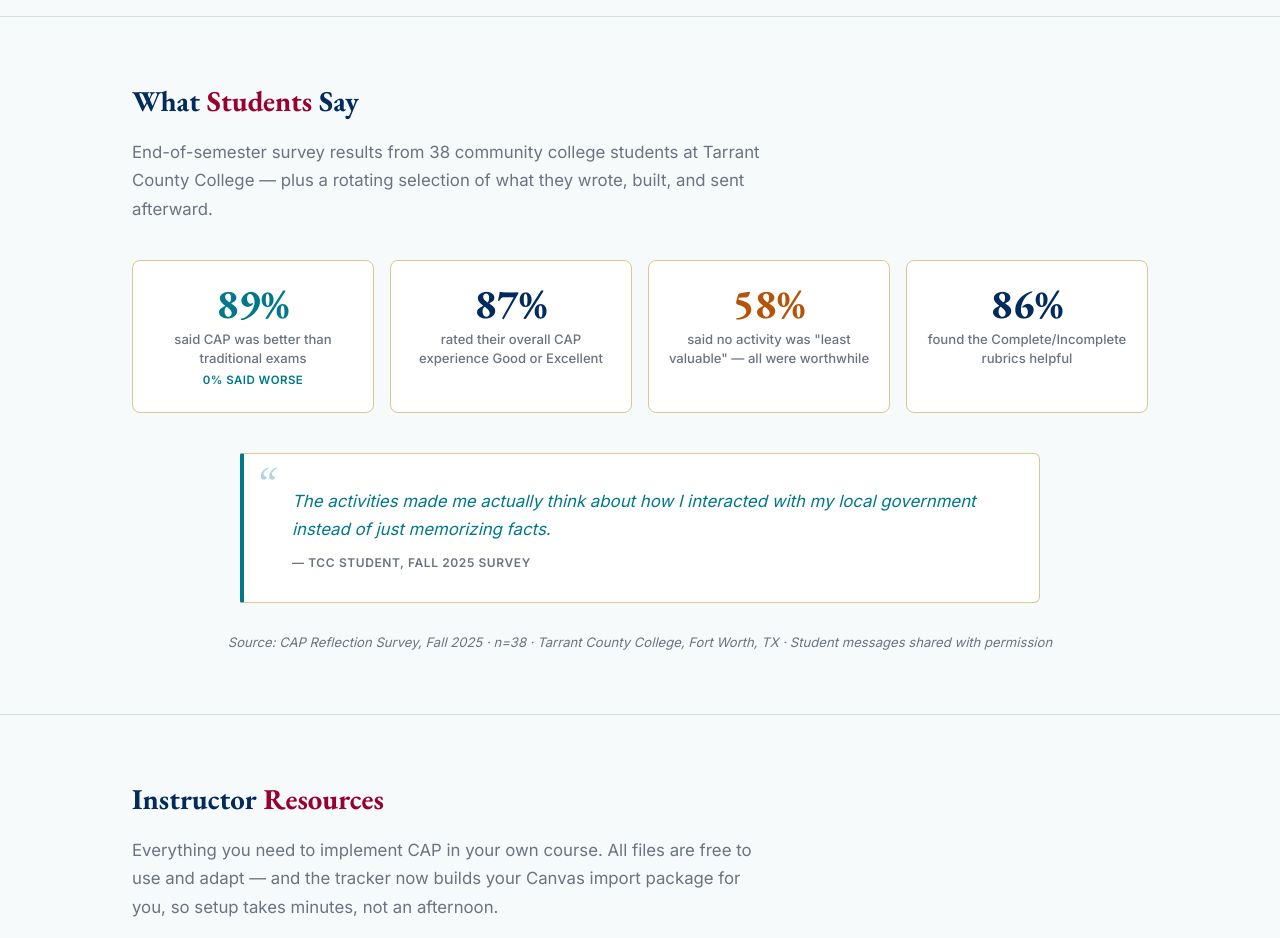
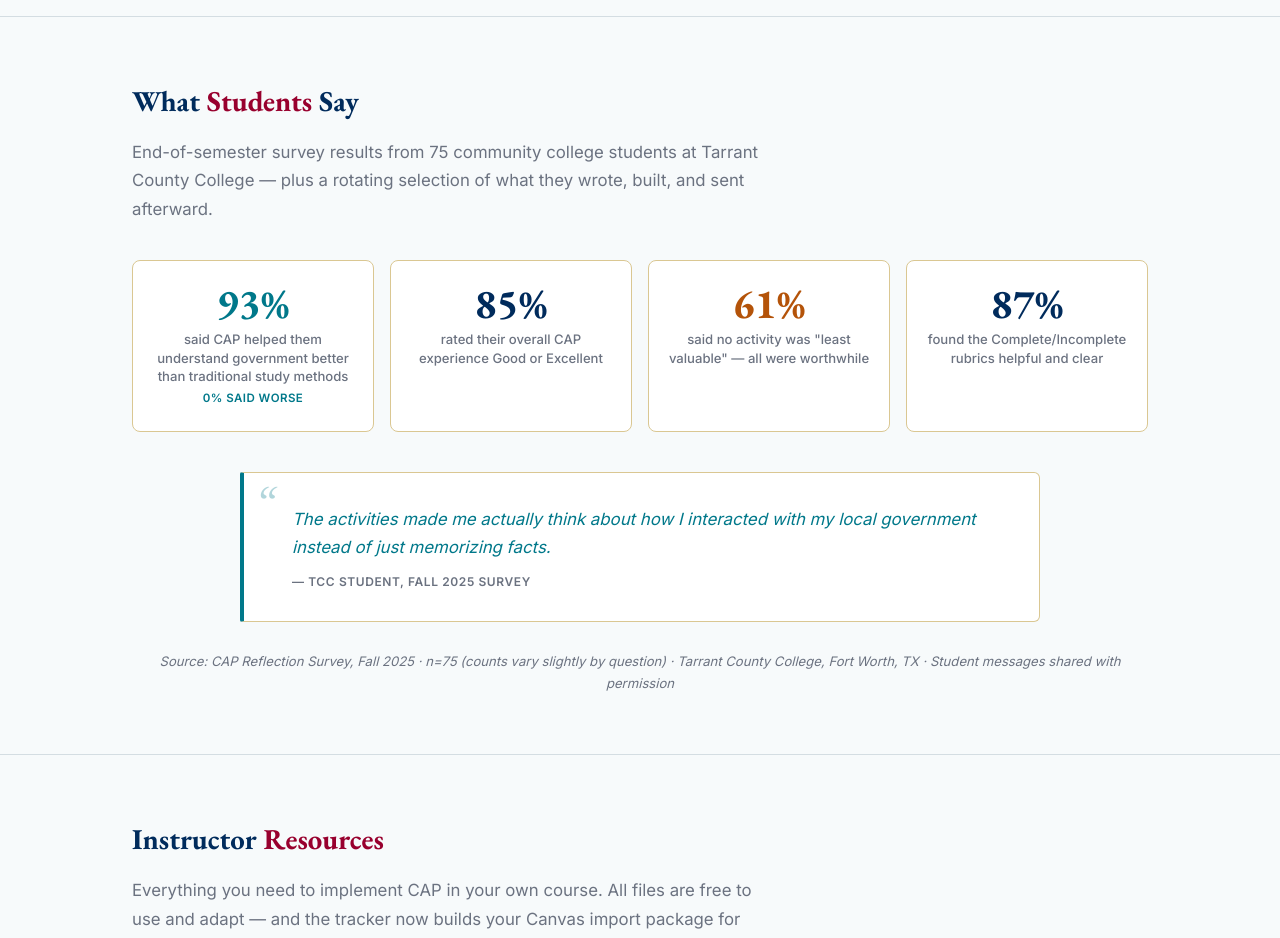
Before and after one commit to ProfessorJaredAlanStewart/Civic-Action-Project, a plain HTML site: page index.html in a window 1280 px wide. Shown: the part 1520-2458 px from the top of the page. Drawn offline with nearby package versions, Linux system fonts and the light colour scheme.

Commit message:
Add files via upload

```diff
--- a/index.html
+++ b/index.html
@@ -706,26 +706,26 @@
     <div class="container">
         <h2>What <span class="accent">Students</span> Say</h2>
         <p class="section-lead">
-            End-of-semester survey results from 38 community college students at Tarrant County College — plus a rotating selection of what they wrote, built, and sent afterward.
+            End-of-semester survey results from 75 community college students at Tarrant County College — plus a rotating selection of what they wrote, built, and sent afterward.
         </p>
 
         <div class="results-banner">
             <div class="result-card">
-                <div class="result-num green">89%</div>
-                <div class="result-desc">said CAP was better than traditional exams</div>
+                <div class="result-num green">93%</div>
+                <div class="result-desc">said CAP helped them understand government better than traditional study methods</div>
                 <div class="result-highlight">0% said worse</div>
             </div>
             <div class="result-card">
-                <div class="result-num blue">87%</div>
+                <div class="result-num blue">85%</div>
                 <div class="result-desc">rated their overall CAP experience Good or Excellent</div>
             </div>
             <div class="result-card">
-                <div class="result-num amber">58%</div>
+                <div class="result-num amber">61%</div>
                 <div class="result-desc">said no activity was "least valuable" — all were worthwhile</div>
             </div>
             <div class="result-card">
-                <div class="result-num navy">86%</div>
-                <div class="result-desc">found the Complete/Incomplete rubrics helpful</div>
+                <div class="result-num navy">87%</div>
+                <div class="result-desc">found the Complete/Incomplete rubrics helpful and clear</div>
             </div>
         </div>
 
@@ -739,7 +739,7 @@
         </div>
 
         <p class="survey-note">
-            Source: CAP Reflection Survey, Fall 2025 · n=38 · Tarrant County College, Fort Worth, TX · Student messages shared with permission
+            Source: CAP Reflection Survey, Fall 2025 · n=75 (counts vary slightly by question) · Tarrant County College, Fort Worth, TX · Student messages shared with permission
         </p>
     </div>
 </section>
```
